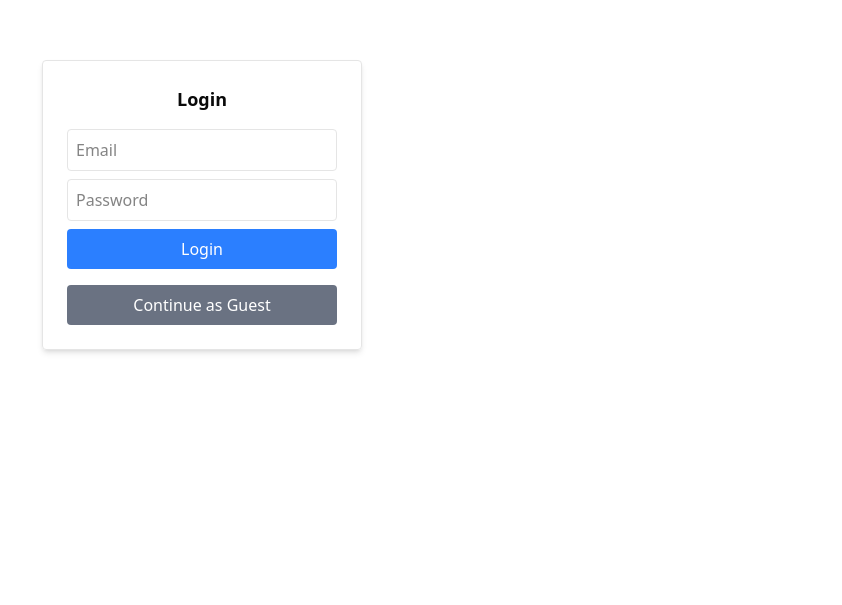
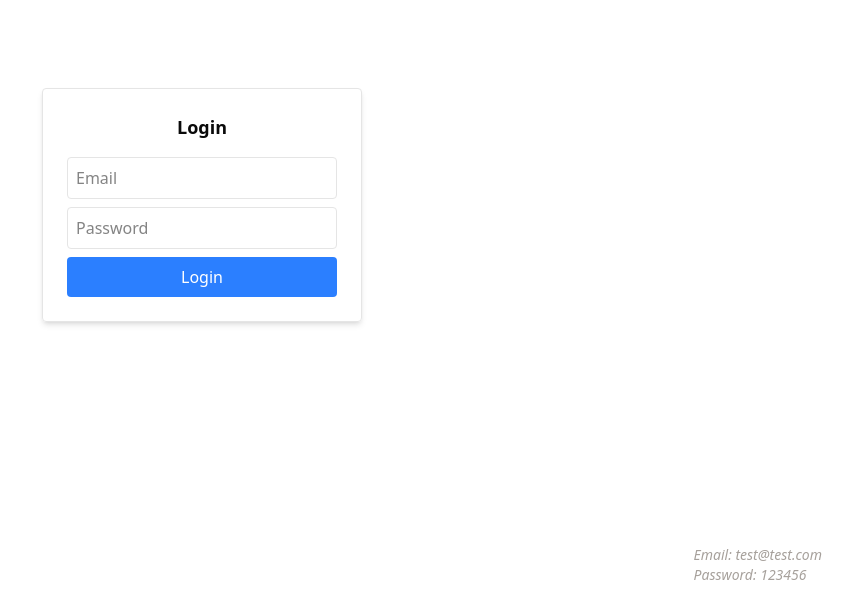
Before and after one commit to codewithjelo/vendora, a Next.js app: page /login in a window 1280 px wide. Shown: the part 195-800 px from the top of the page, without its empty margins (438-1280 px from the left). Built offline with nearby package versions, Linux system fonts and the light colour scheme.

Commit message:
Remove guest login method

```diff
--- a/src/app/login/page.jsx
+++ b/src/app/login/page.jsx
@@ -7,30 +7,21 @@ export default function Login() {
   const [password, setPassword] = useState("");
   const router = useRouter();
   const searchParams = useSearchParams();
-  const redirect = searchParams.get("redirect") || "/"; // fallback to home
+  const redirect = searchParams.get("redirect") || "/";
 
   const handleLogin = (e) => {
     e.preventDefault();
 
-    // simple dummy auth
     if (email === "test@test.com" && password === "123456") {
-      // save user in localStorage
+
       localStorage.setItem("user", JSON.stringify({ name: "John" }));
 
-      // set cookie for middleware
       document.cookie = "token=loggedin; path=/; SameSite=Lax";
 
-      // redirect back or to home
       router.push(redirect);
     } else {
       alert("Invalid credentials");
     }
-  };
-
-  const handleGuest = () => {
-    localStorage.setItem("user", JSON.stringify({ name: "Guest" }));
-    document.cookie = "token=guest; path=/; SameSite=Lax";
-    router.push(redirect);
   };
 
   return (
@@ -64,16 +55,11 @@ export default function Login() {
         >
           Login
         </button>
-
-        {/* Guest Mode Button */}
-        <button
-          type="button"
-          onClick={handleGuest}
-          className="bg-gray-500 text-white p-2 rounded hover:bg-gray-600 mt-2"
-        >
-          Continue as Guest
-        </button>
       </form>
+      <span className="absolute bottom-5 right-5">
+        <p className="italic text-sm text-stone-400">Email: test@test.com</p>
+        <p className="italic text-sm text-stone-400">Password: 123456</p>
+      </span>
     </div>
   );
 }
--- a/src/layout/Navbar.jsx
+++ b/src/layout/Navbar.jsx
@@ -19,7 +19,8 @@ const Navbar = () => {
   ];
 
   useEffect(() => {
-    const isLoggedIn = document.cookie.includes("token=loggedin") || document.cookie.includes("token=guest");
+    const isLoggedIn =
+      document.cookie.includes("token=loggedin")
     setLoggedIn(isLoggedIn);
   }, []);
 
@@ -34,6 +35,7 @@ const Navbar = () => {
     document.cookie = "token=; path=/; expires=Thu, 01 Jan 1970 00:00:00 GMT";
     localStorage.removeItem("user");
     setLoggedIn(false);
+    setUser(null);
     window.location.href = "/";
   };
 
@@ -54,7 +56,7 @@ const Navbar = () => {
                 >
                   {link.name}
                 </a>
-              ) : (
+              ) : !loggedIn ? null : (
                 <button
                   onClick={link.onClick}
                   className="relative text-xs font-medium"
@@ -70,18 +72,18 @@ const Navbar = () => {
             </li>
           ))}
         </ul>
-        <div className="flex-1 flex flex-row gap-4 justify-end">
+        <div className="flex-1 flex justify-end">
           {!loggedIn ? (
-            <>
+            <div className={!loggedIn ? "flex flex-row gap-4" : "hidden"}>
               <Link href="/login">
                 <Button className="text-xs" variant="outline">
                   LOGIN
                 </Button>
               </Link>
               <Button className="text-xs">SIGN UP</Button>
-            </>
+            </div>
           ) : (
-            <>
+            <div className={!loggedIn ? "hidden" : null}>
               <Avatar size="lg">
                 <AvatarImage src="/avatar.png" alt="user avatar" />
                 <AvatarFallback
@@ -91,7 +93,7 @@ const Navbar = () => {
                   {user?.name?.[0] || "U"}
                 </AvatarFallback>
               </Avatar>
-            </>
+            </div>
           )}
         </div>
       </nav>
--- a/src/proxy.js
+++ b/src/proxy.js
@@ -2,8 +2,9 @@ import { NextResponse } from "next/server";
 
 export function proxy(request) {
   const token = request.cookies.get("token")?.value;
+  const isAuthenticated = token === "loggedin";
 
-  if (!token) {
+  if (!isAuthenticated) {
     const path = request.nextUrl.pathname;
 
     if (path.startsWith("/shop") || path.startsWith("/products/")) {
```
